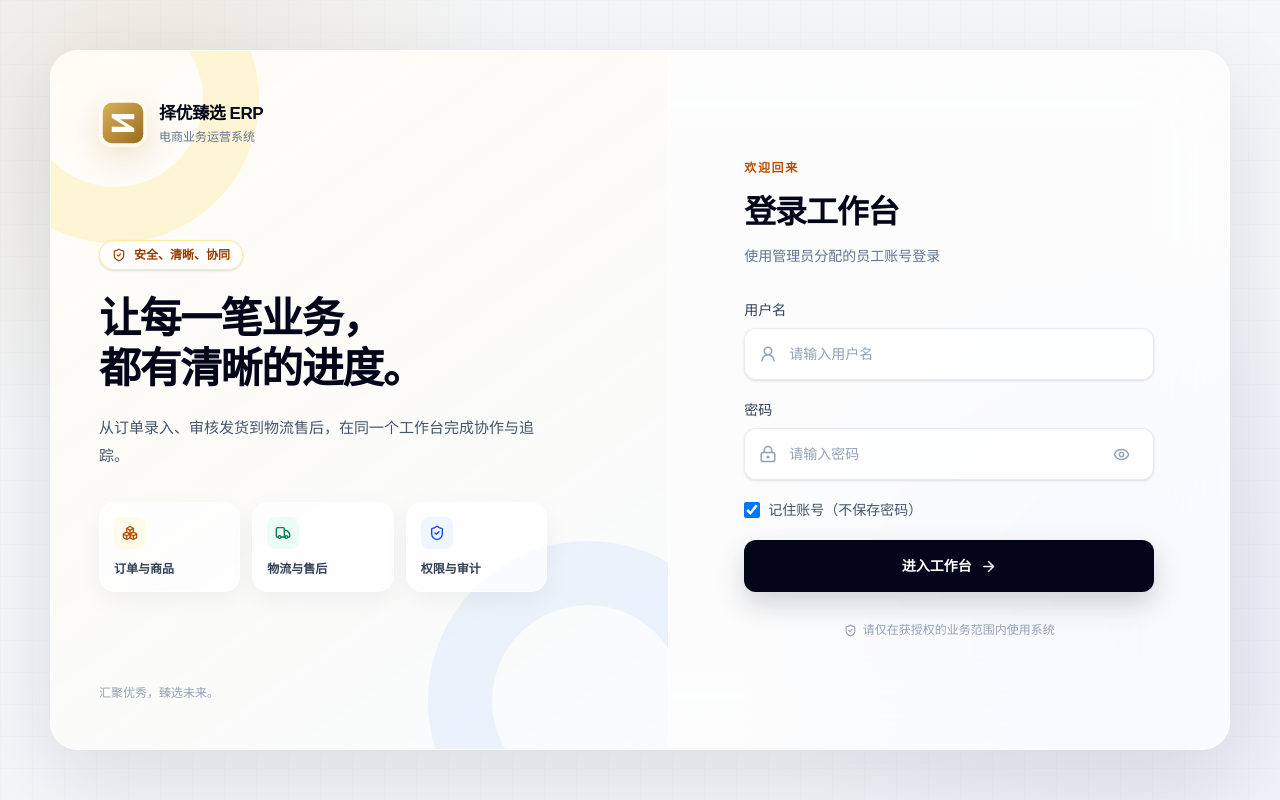
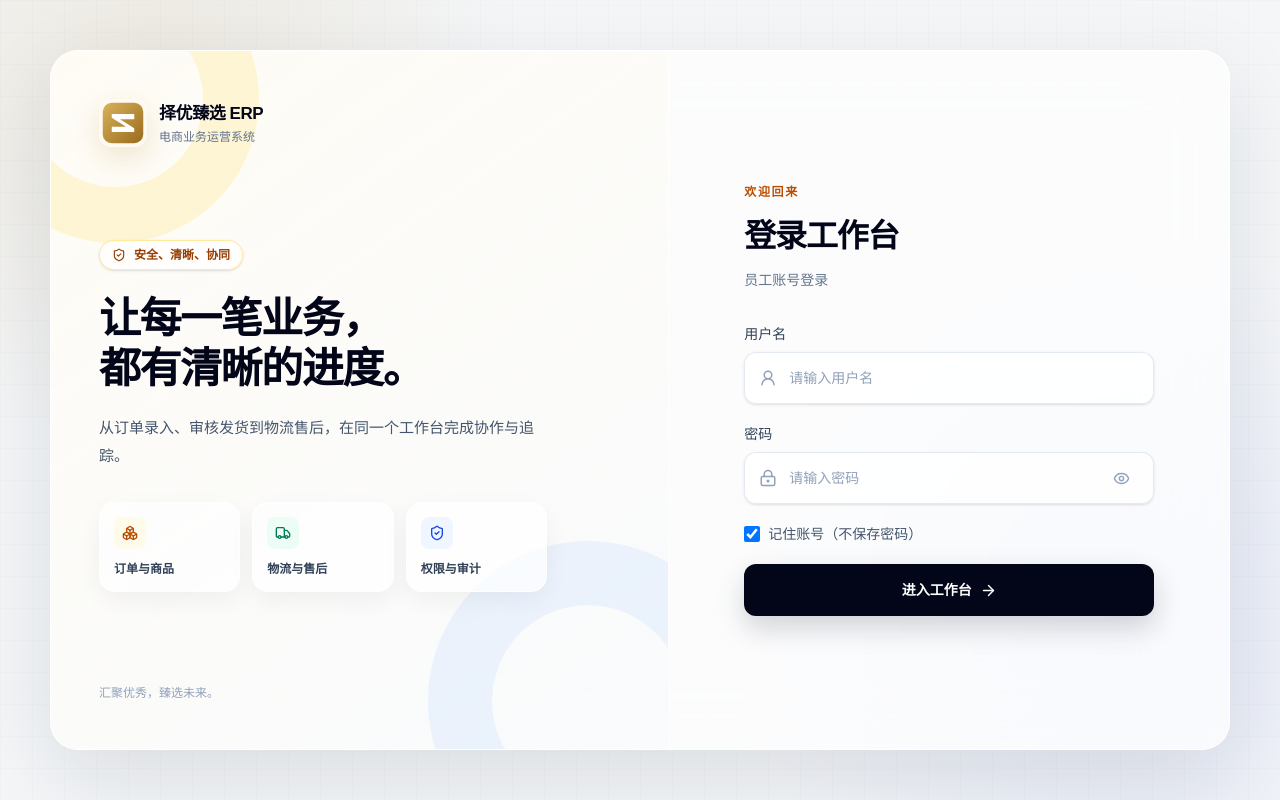
Before and after one commit to zhengxuan888/XXzyzxerp, a Next.js app: page /login in a window 1280 px wide. Built offline with nearby package versions, Linux system fonts and the light colour scheme.

Commit message:
refactor: simplify ERP interface copy

```diff
--- a/src/app/admin/page.tsx
+++ b/src/app/admin/page.tsx
@@ -214,7 +214,7 @@ export default async function AdminHomePage() {
   return (
     <div className="space-y-5">
       <header className="flex flex-col gap-4 sm:flex-row sm:items-end sm:justify-between">
-        <div><h1 className="text-2xl font-bold tracking-[-0.02em] text-slate-950">经营驾驶舱</h1><p className="mt-1.5 text-sm text-slate-500">聚合当前岗位的关键任务与业务状态，所有数据严格遵循你的权限范围。</p></div>
+        <div><h1 className="text-2xl font-bold tracking-[-0.02em] text-slate-950">经营驾驶舱</h1><p className="mt-1.5 text-sm text-slate-500">业务概况与待办</p></div>
         <div className="flex flex-wrap items-center gap-2 text-xs text-slate-600"><span className="rounded-md border border-amber-200/70 bg-amber-50/80 px-2.5 py-1 font-medium text-amber-800">{membership.businessUnit?.name ?? "当前业务板块"}</span><span className="inline-flex items-center gap-1.5"><span className="size-1.5 rounded-full bg-emerald-500 shadow-[0_0_0_3px_rgba(34,197,94,0.12)]" />数据实时更新</span></div>
       </header>
 
@@ -230,7 +230,7 @@ export default async function AdminHomePage() {
       </section>
 
       <div className="grid items-start gap-5 xl:grid-cols-[minmax(0,1.2fr)_minmax(340px,0.8fr)]">
-        <WorkbenchSection title="今日重点" description="按优先级处理当前岗位最重要的业务闭环。" items={coreWorkbench} />
+        <WorkbenchSection title="今日重点" description="按优先级处理" items={coreWorkbench} />
         <WorkbenchSection title="业务概览" description="由管理员按角色、部门或员工配置展示。" items={overviewWorkbench} />
       </div>
       {workbench.length === 0 && <p className="rounded-2xl border border-slate-200 bg-white p-5 text-sm text-slate-500 shadow-sm">当前岗位暂未配置可见工作台卡片，请联系拥有工作台配置权限的管理员。</p>}
--- a/src/app/login/page.tsx
+++ b/src/app/login/page.tsx
@@ -94,7 +94,7 @@ export default function LoginPage() {
             <header className="mb-8">
               <p className="text-xs font-semibold tracking-[0.14em] text-amber-700">欢迎回来</p>
               <h2 className="mt-3 text-[32px] font-bold tracking-[-0.035em] text-slate-950">登录工作台</h2>
-              <p className="mt-2 text-sm leading-6 text-slate-500">使用管理员分配的员工账号登录</p>
+              <p className="mt-2 text-sm leading-6 text-slate-500">员工账号登录</p>
             </header>
 
             <form className="space-y-5" onSubmit={onSubmit}>
@@ -129,7 +129,6 @@ export default function LoginPage() {
               </button>
             </form>
 
-            <p className="mt-7 flex items-center justify-center gap-1.5 text-center text-xs leading-5 text-slate-400"><ShieldCheck size={13} />请仅在获授权的业务范围内使用系统</p>
           </div>
         </section>
       </div>
--- a/src/components/admin/AfterSalesDailyReport.tsx
+++ b/src/components/admin/AfterSalesDailyReport.tsx
@@ -63,12 +63,12 @@ export default function AfterSalesDailyReport() {
 
   return <section className="overflow-hidden rounded-2xl border border-slate-200 bg-white shadow-sm">
     <header className="flex flex-col gap-3 border-b border-slate-100 bg-gradient-to-r from-amber-50 via-white to-emerald-50 px-5 py-4 lg:flex-row lg:items-center lg:justify-between">
-      <div className="flex items-start gap-3"><span className="inline-flex h-10 w-10 items-center justify-center rounded-xl bg-slate-900 text-white"><Truck size={19} /></span><div><p className="text-xs font-semibold text-amber-700">物流与售后 · {data?.businessUnitName ?? "当前业务板块"}</p><h2 className="text-lg font-bold text-slate-950">售后统一日报</h2><p className="text-xs text-slate-500">{data?.date ?? "今日"} · 订单、发货、在途与签收自动汇总</p></div></div>
+      <div className="flex items-start gap-3"><span className="inline-flex h-10 w-10 items-center justify-center rounded-xl bg-slate-900 text-white"><Truck size={19} /></span><div><p className="text-xs font-semibold text-amber-700">物流与售后 · {data?.businessUnitName ?? "当前业务板块"}</p><h2 className="text-lg font-bold text-slate-950">售后统一日报</h2><p className="text-xs text-slate-500">{data?.date ?? "今日"}</p></div></div>
       <div className="flex flex-wrap gap-2"><button type="button" onClick={() => void load()} disabled={loading} className="inline-flex h-10 items-center gap-2 rounded-xl border border-slate-200 bg-white px-4 text-sm font-semibold text-slate-700 hover:bg-slate-50 disabled:opacity-50"><RefreshCw size={15} className={loading ? "animate-spin" : ""} />刷新</button><button type="button" onClick={() => void copyReport()} disabled={!data} className="inline-flex h-10 items-center gap-2 rounded-xl bg-slate-900 px-4 text-sm font-semibold text-white hover:bg-slate-800 disabled:opacity-50"><ClipboardCopy size={15} />复制群报</button></div>
     </header>
     {loading && !data ? <div className="flex min-h-44 items-center justify-center gap-2 text-sm text-slate-500"><Loader2 size={18} className="animate-spin" />正在汇总今日数据…</div> : <>
       <div className="grid grid-cols-2 gap-px bg-slate-100 sm:grid-cols-3 lg:grid-cols-6">{summaryCards.map(([key, label]) => <article key={key} className="bg-white px-4 py-3"><p className="text-xs text-slate-500">{label}</p><p className="mt-1 text-2xl font-bold text-slate-950">{data?.summary[key] ?? 0}<span className="ml-1 text-xs font-medium text-slate-400">单</span></p></article>)}</div>
-      <div className="border-t border-slate-100 px-5 py-4"><div className="mb-3"><h3 className="font-bold text-slate-900">员工订单业绩</h3><p className="text-xs text-slate-500">全部数据来自 ERP 订单与物流状态，无需人工填写。</p></div>
+      <div className="border-t border-slate-100 px-5 py-4"><div className="mb-3"><h3 className="font-bold text-slate-900">员工订单业绩</h3></div>
         <div className="overflow-x-auto"><table className="w-full min-w-[820px] text-left text-sm"><thead><tr className="bg-slate-50 text-xs text-slate-500"><th className="rounded-l-xl px-3 py-3">员工</th><th className="px-3 py-3">今日开单</th><th className="px-3 py-3">今日发货</th><th className="px-3 py-3">今日签收</th><th className="px-3 py-3">本月签收</th><th className="px-3 py-3">上月签收</th><th className="rounded-r-xl px-3 py-3">本月开单</th></tr></thead><tbody>{data?.rows.map((row) => <tr key={row.membershipId} className="border-b border-slate-100"><td className="px-3 py-3"><p className="font-semibold text-slate-900">{row.employeeName}</p><p className="text-xs text-slate-400">{row.departmentName}</p></td><td className="px-3 py-3 font-bold">{row.todayOrders}</td><td className="px-3 py-3 font-semibold">{row.todayShipped}</td><td className="px-3 py-3 font-semibold">{row.todayDelivered}</td><td className="px-3 py-3">{row.monthDelivered}</td><td className="px-3 py-3">{row.previousMonthDelivered}</td><td className="px-3 py-3 font-bold">{row.monthOrders}</td></tr>)}{!data?.rows.length && <tr><td colSpan={7} className="px-4 py-10 text-center text-slate-400">当前权限范围内暂无员工数据</td></tr>}</tbody></table></div>
       </div>
     </>}
```
